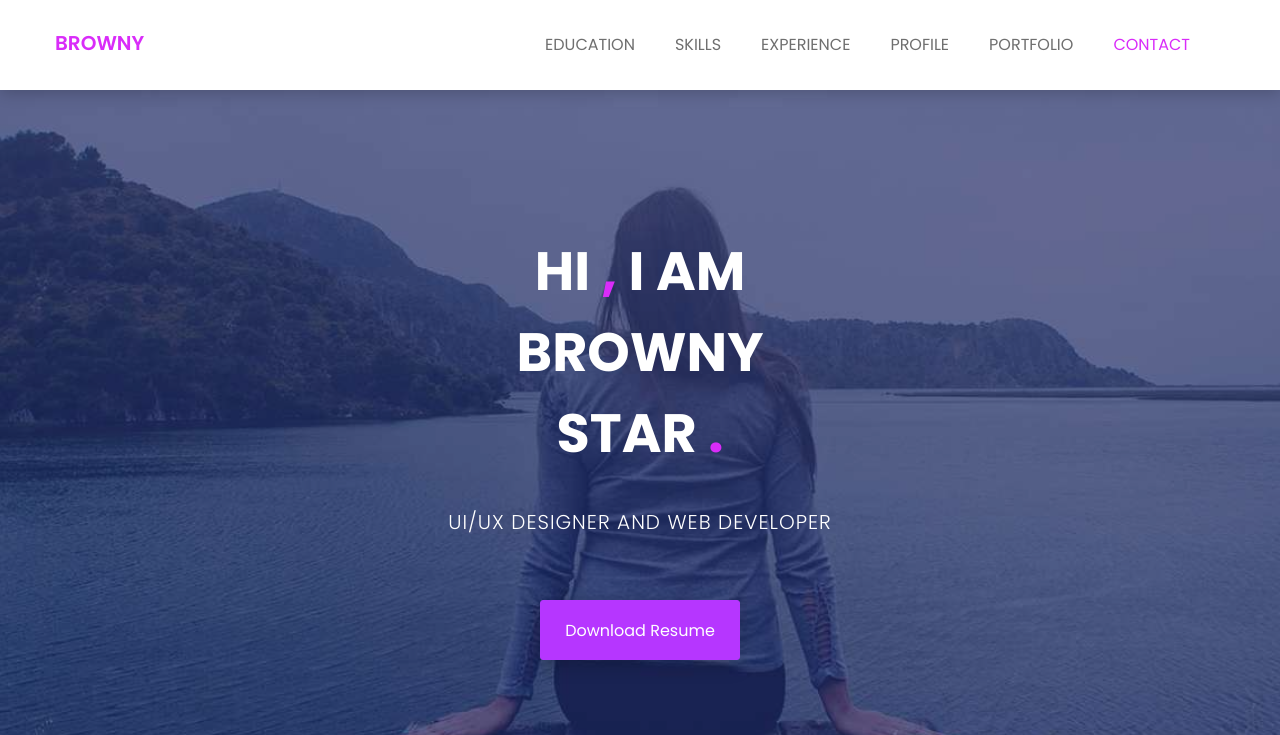
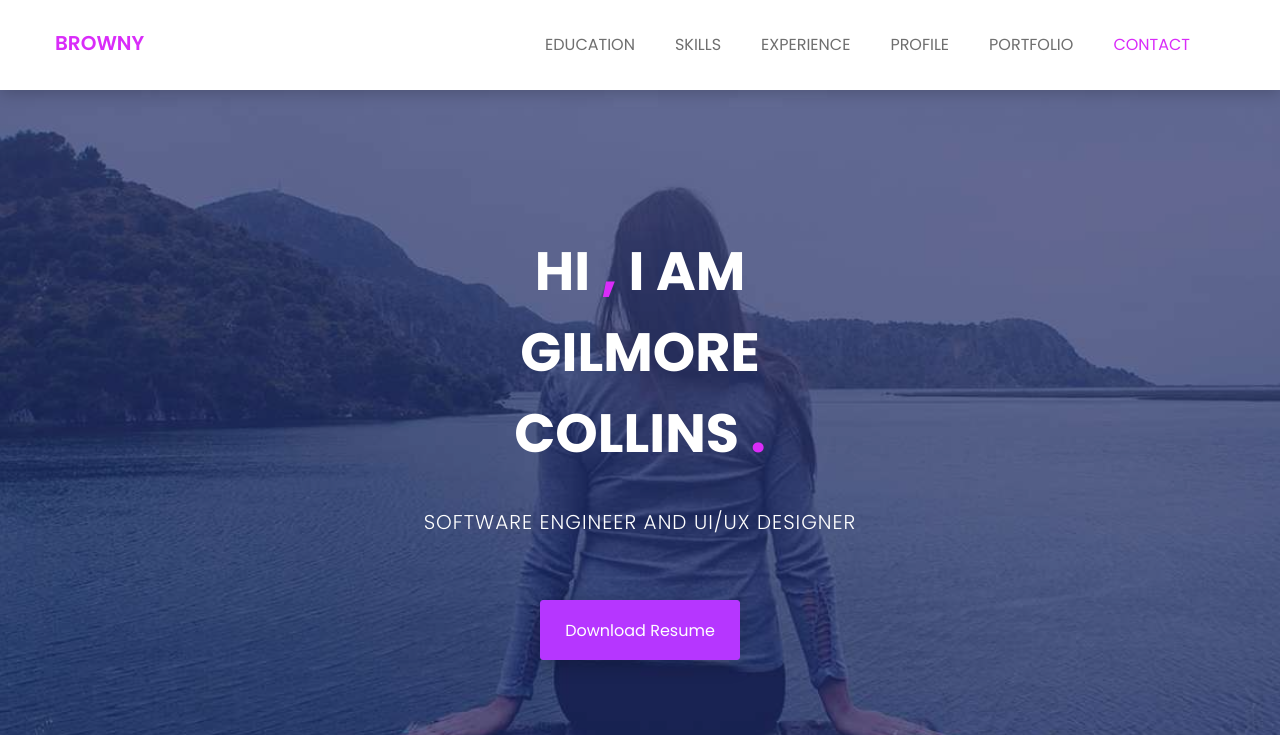
Before and after one commit to Gilmorecollins/Responsive-Portfolio-2.2, a plain HTML site: page index.html in a window 1280 px wide. Shown: the top 735 px of the page. Drawn offline with nearby package versions, Linux system fonts and the light colour scheme.

Commit message:
Section update

```diff
--- a/index.html
+++ b/index.html
@@ -103,8 +103,8 @@
 				<div class="row">
 					<div class="col-md-12 text-center">
 						<div class="header-text">
-							<h2>hi <span>,</span> i am <br> browny <br> star <span>.</span>   </h2>
-							<p>ui/ux designer and web developer</p>
+							<h2>hi <span>,</span> i am <br> Gilmore <br> Collins <span>.</span>   </h2>
+							<p>Software Engineer and ui/ux designer</p>
 							<a href="assets/download/browney.txt" download>download resume</a>
 						</div><!--/.header-text-->
 					</div><!--/.col-->
```
